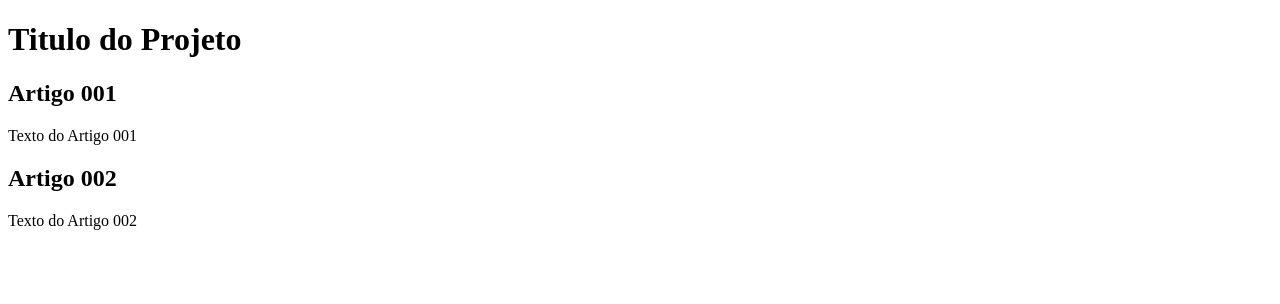
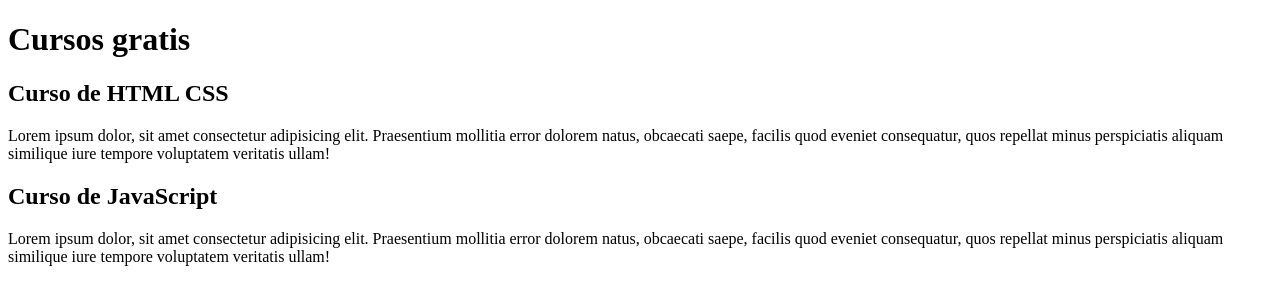
Before and after one commit to ivaniltonvieira226-glitch/Projeto-Site, a plain HTML site: page index.html in a window 1280 px wide. Drawn offline with Linux system fonts and the light colour scheme.

Commit message:
Fiz o conteúdo

```diff
--- a/index.html
+++ b/index.html
@@ -8,15 +8,15 @@
 <body>
     <main>
         <header>
-            <h1>Titulo do Projeto</h1>
+            <h1>Cursos gratis</h1>
         </header>
         <article>
-            <h2>Artigo 001</h2>
-            <p>Texto do Artigo 001</p>
+            <h2>Curso de HTML CSS</h2>
+            <p>Lorem ipsum dolor, sit amet consectetur adipisicing elit. Praesentium mollitia error dolorem natus, obcaecati saepe, facilis quod eveniet consequatur, quos repellat minus perspiciatis aliquam similique iure tempore voluptatem veritatis ullam! </p>
         </article>
         <article>
-            <h2>Artigo 002</h2>
-            <p>Texto do Artigo 002</p>
+            <h2>Curso de JavaScript</h2>
+            <p>Lorem ipsum dolor, sit amet consectetur adipisicing elit. Praesentium mollitia error dolorem natus, obcaecati saepe, facilis quod eveniet consequatur, quos repellat minus perspiciatis aliquam similique iure tempore voluptatem veritatis ullam! </p>
         </article>
     </main>
 </body>
```
